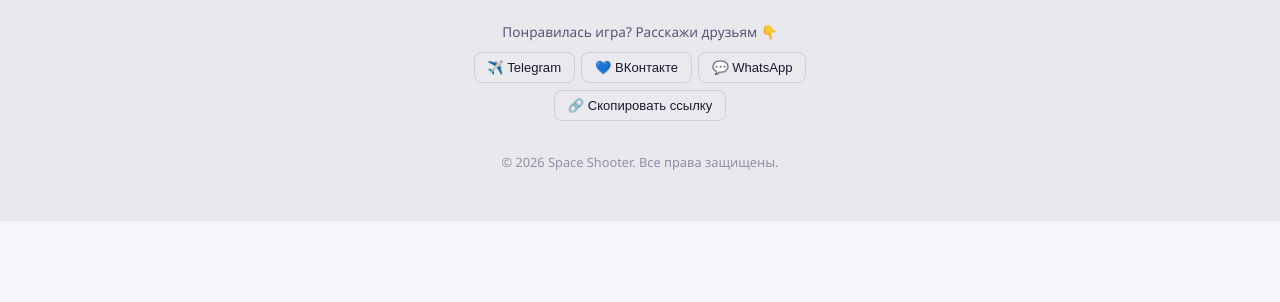
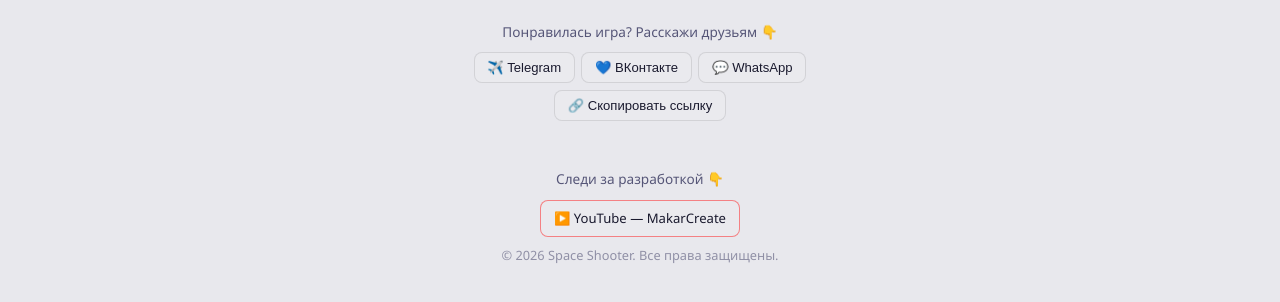
Before and after one commit to makarbogatirev-dot/space-shooter, a plain HTML site: page site/index.html in a window 1280 px wide. Shown: the part 7775-8077 px from the top of the page. Before the commit the page ends 7996 px from the top, so only its background shows below. Drawn offline with Linux system fonts and the light colour scheme; no server answers.

Commit message:
Добавлена ссылка на YouTube-канал автора
- Кнопка «YouTube — MakarCreate» в футере с rel=me
- sameAs в JSON-LD: Google связывает сайт с каналом

```diff
--- a/site/css/style.css
+++ b/site/css/style.css
@@ -1575,6 +1575,7 @@ img { max-width: 100%; display: block; }
     background: rgba(255,255,255,.06);
     color: var(--clr-text);
     font-size: .82rem;
+    text-decoration: none;
     cursor: pointer;
     transition: background .2s, border-color .2s;
 }
@@ -1595,6 +1596,19 @@ img { max-width: 100%; display: block; }
 }
 .share-msg.show {
     opacity: 1;
+}
+
+/* --- Ссылки на автора (YouTube) --- */
+.author-links {
+    margin: 1.5rem auto .5rem;
+    max-width: 480px;
+}
+.share-yt {
+    border-color: rgba(255, 0, 0, .45);
+}
+.share-yt:hover {
+    background: rgba(255, 0, 0, .15);
+    border-color: #ff4444;
 }
 
 /* --- Responsive --- */
--- a/site/index.html
+++ b/site/index.html
@@ -53,8 +53,12 @@
       },
       "author": {
         "@type": "Person",
-        "name": "Space Shooter Team"
-      }
+        "name": "MakarCreate",
+        "sameAs": "https://www.youtube.com/@MakarCreate-e3w"
+      },
+      "sameAs": [
+        "https://www.youtube.com/@MakarCreate-e3w"
+      ]
     }
     </script>
     <link rel="icon" type="image/x-icon" href="assets/img/favicon.ico">
@@ -724,6 +728,14 @@
                 <p class="share-msg" id="share-msg"></p>
             </div>
 
+            <!-- Ссылки на автора -->
+            <div class="author-links">
+                <p class="share-title">Следи за разработкой 👇</p>
+                <div class="share-buttons">
+                    <a class="share-btn share-yt" href="https://www.youtube.com/@MakarCreate-e3w" target="_blank" rel="noopener me" title="YouTube-канал MakarCreate">▶️ YouTube — MakarCreate</a>
+                </div>
+            </div>
+
             <p class="footer-copy">&copy; 2026 Space Shooter. Все права защищены.</p>
         </div>
     </footer>
```
